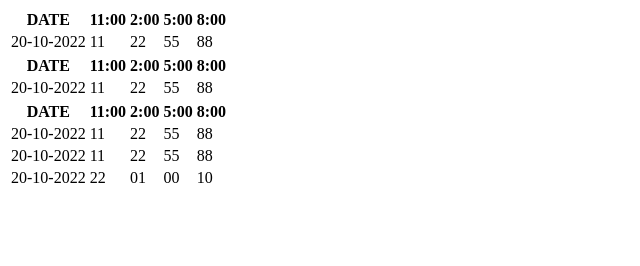
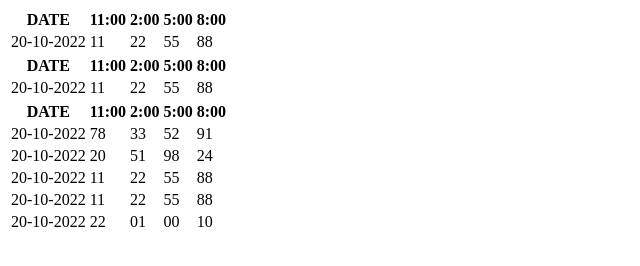
Before and after one commit to ayetoe/ayetoemyanmar2d.github.io, a plain HTML site: page index.html in a window 1280 px wide. Shown: the whole page, without its empty margins (0-640 px from the left). Drawn offline with Linux system fonts and the light colour scheme.

Commit message:
Update index.html

```diff
--- a/index.html
+++ b/index.html
@@ -86,6 +86,40 @@
                 <p>20-10-2022</p>
             </td>
             <td class="font-20 text-center">
+                <p>78</p>
+            </td>
+            <td>
+                <p>33</p>
+            </td>
+            <td>
+                <p>52</p>
+            </td>
+            <td>
+                <p>91</p>
+            </td>
+        </tbody>
+        <tbody>
+            <td class="font-20 text-center">
+                <p>20-10-2022</p>
+            </td>
+            <td class="font-20 text-center">
+                <p>20</p>
+            </td>
+            <td>
+                <p>51</p>
+            </td>
+            <td>
+                <p>98</p>
+            </td>
+            <td>
+                <p>24</p>
+            </td>
+        </tbody>
+        <tbody>
+            <td class="font-20 text-center">
+                <p>20-10-2022</p>
+            </td>
+            <td class="font-20 text-center">
                 <p>11</p>
             </td>
             <td>
```
